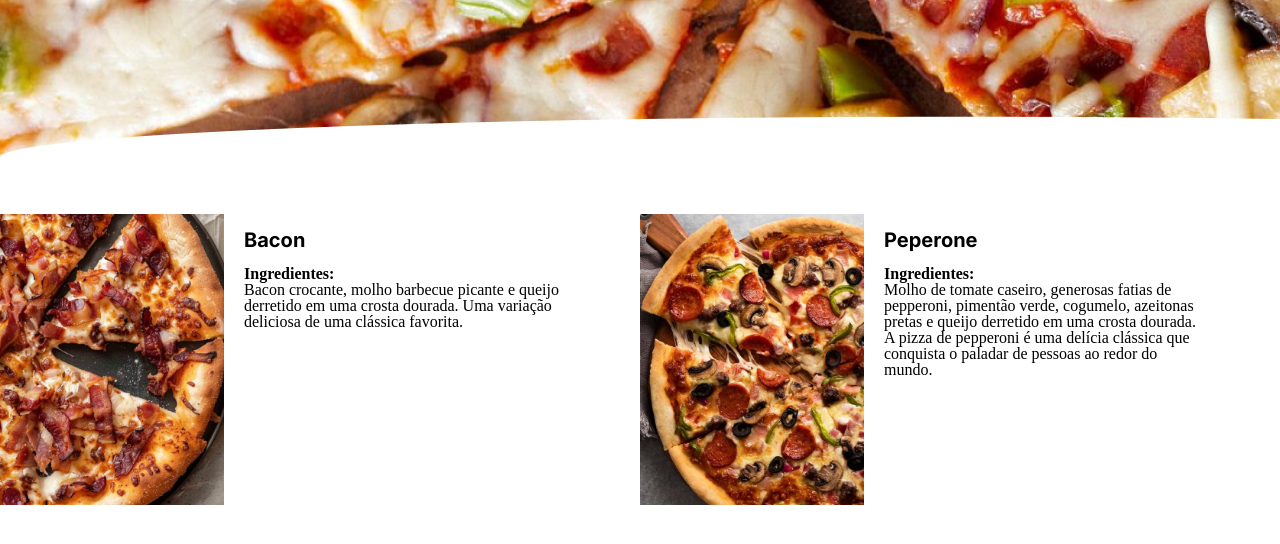
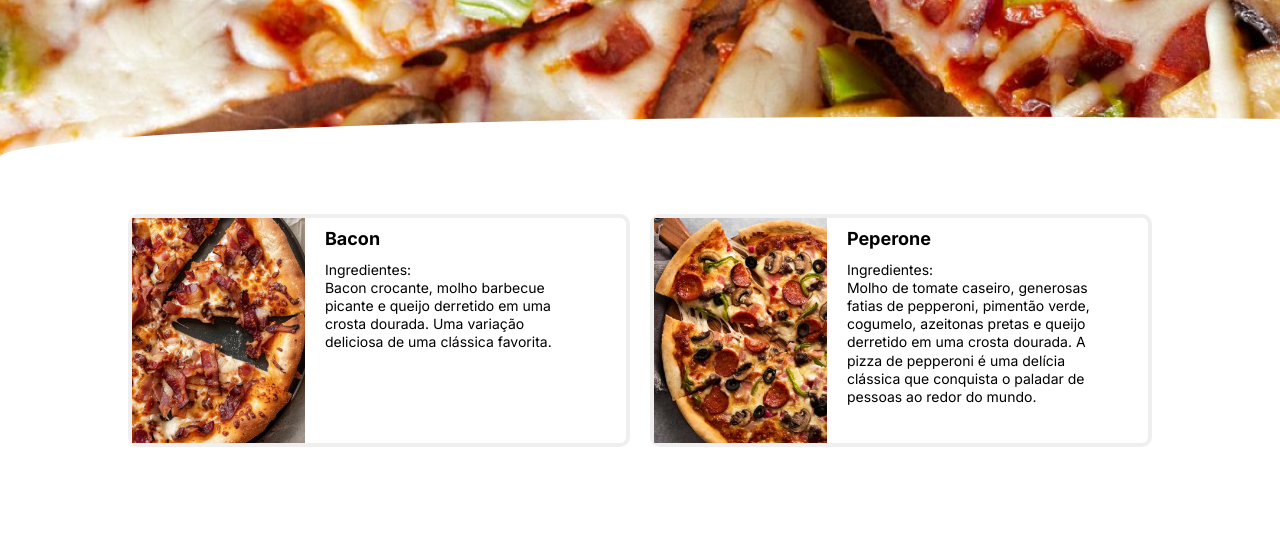
Before and after one commit to elizamelq/pizzaria, a plain HTML site: page index.html in a window 1280 px wide. Shown: the part 122-666 px from the top of the page. Drawn offline with Linux system fonts and the light colour scheme.

Commit message:
cardapio

```diff
--- a/index.html
+++ b/index.html
@@ -17,7 +17,7 @@
             <div class="info__pizza">
                 <h1 class="nome__pizza">Bacon</h1>
                 <ul class="lista__ingredientes">
-                    <li><b>Ingredientes:</b></li>
+                    <li>Ingredientes:</li>
                     <li>Bacon crocante, molho barbecue picante e queijo derretido em uma crosta dourada. Uma variação deliciosa de uma clássica favorita.</li>
                 </ul>
             </div>
@@ -27,7 +27,7 @@
             <div class="info__pizza">
                 <h1 class="nome__pizza">Peperone</h1>
                 <ul class="lista__ingredientes">
-                    <li><b>Ingredientes:</b></li>
+                    <li>Ingredientes:</li>
                     <li>Molho de tomate caseiro, generosas fatias de pepperoni, pimentão verde, cogumelo, azeitonas pretas e queijo derretido em uma crosta dourada. A pizza de pepperoni é uma delícia clássica que conquista o paladar de pessoas ao redor do mundo.</li>
                 </ul>
             </div>
--- a/style.css
+++ b/style.css
@@ -17,6 +17,7 @@ body {
 
 header {
     background-color: var(--cor-rodape);
+    background-size: cover;
     overflow: visible;
     position: relative;
     min-height: 80px;
@@ -24,6 +25,10 @@ header {
 
 header a {
     position: absolute;
+}
+
+.free_delivery {
+
 }
 
 .logo {
@@ -35,19 +40,17 @@ header a {
 .div__pizzas {
     display: grid;
     grid-template-columns: 1fr 1fr;
-    margin-top: 20%;
+    margin-top: 10%;
+    gap: 20px;
+    padding: 10%;
 }
 
 .container {
     display: flex;
     align-items: flex-start;
-    margin-bottom: 80px; /* Ajuste conforme necessário */
-}
-
-.pizzas {
-    align-items: flex-start;
-    display: grid;
-    grid-template-columns: 50% 50%;
+    margin-bottom: 80px;
+    border: 4px solid #EFEFEF;
+    border-radius: 10px;
 }
 
 .imagem__pizza {
@@ -56,15 +59,17 @@ header a {
 
 .nome__pizza {
     font-family: var(--fonte-padrao);
-    font-size: 20px;
+    font-size: 18px;
     padding: 5% 0 5% 0;
 }
 
 .info__pizza {
-    width: 50%; /* Ajuste conforme necessário */
-    padding: 0 20px; /* Ajuste conforme necessário */
+    width: 50%;
+    padding: 0 20px;
 }
 
 .lista__ingredientes {
-    padding: 0;
+    font-family: var(--fonte-padrao);
+    font-size: 14px;
+    line-height: 1.3;
 }
```
